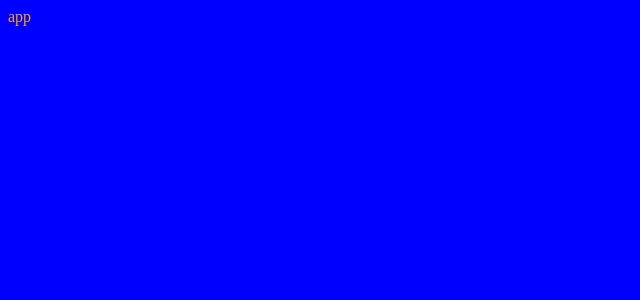
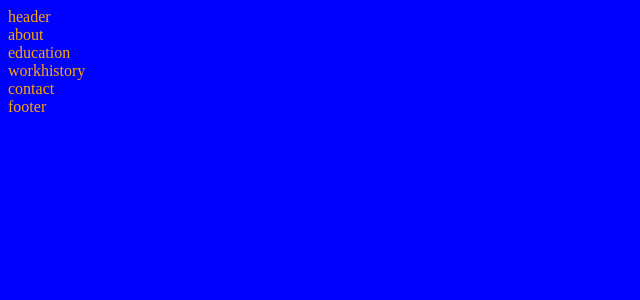
Before and after one commit to ParkerBalbach/online_resume, a React (Create React App) app: page / in a window 1280 px wide. Shown: the top 300 px of the page, without its empty margins (0-640 px from the left). Built offline with nearby package versions, Linux system fonts and the light colour scheme.

Commit message:
Rendered components and fixed education.jsx import (#10)

```diff
--- a/src/app.jsx
+++ b/src/app.jsx
@@ -1,8 +1,22 @@
 import React from 'react'
+import Header from './components/header/header'
+import About from './components/about/about'
+import Workhistory from './components/workhistory/workhistory'
+import Education from './components/education/education.jsx'
+import Contact from './components/contact/contact'
+import Footer from './components/footer/footer'
 
 const app = () => {
   return (
-    <div>app</div>
+    <>
+      <Header />
+      <About />
+      <Education />
+      <Workhistory />
+      <Contact />
+      <Footer />
+
+    </>
   )
 }
 
--- a/src/components/education/education.jsx
+++ b/src/components/education/education.jsx
@@ -1,5 +1,5 @@
 import React from 'react'
-import 'education.css'
+import './education.css'
 
 const education = () => {
   return (
```
